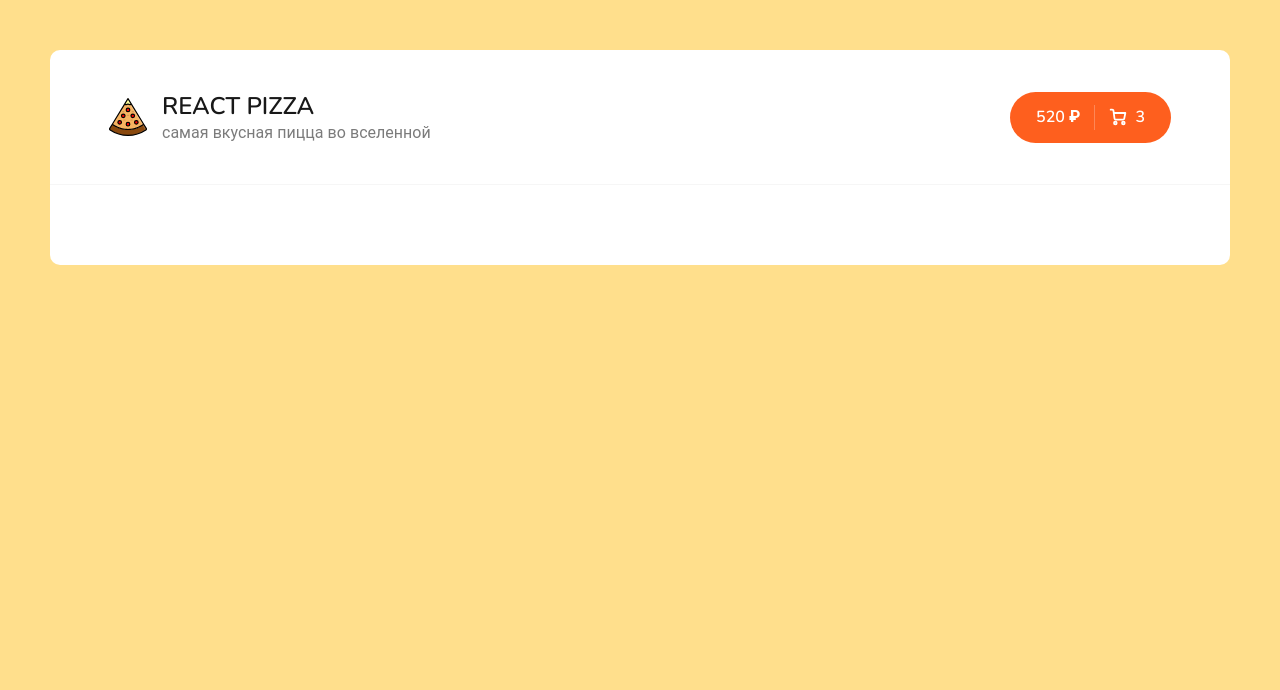
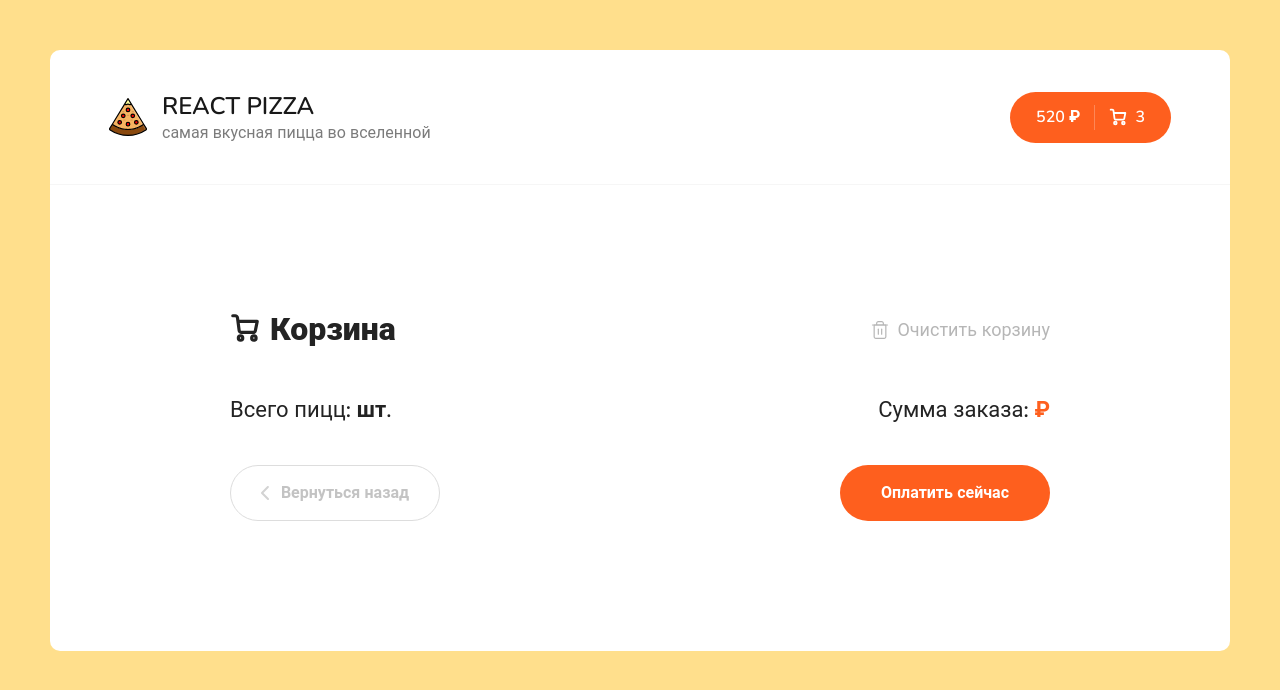
Before and after one commit to Xenia-Golb/pizza__react, a React (Create React App) app: page /cart in a window 1280 px wide. Shown: the top 690 px of the page. Built offline with nearby package versions, Linux system fonts and the light colour scheme.

Commit message:
L8 add styles, add cart page

```diff
--- a/src/pages/Cart.jsx
+++ b/src/pages/Cart.jsx
@@ -1,5 +1,130 @@
+import { Link } from "react-router-dom";
+
 function Cart() {
-  return <></>;
+  return (
+    <div className="container container--cart">
+      <div className="cart">
+        <div className="cart__top">
+          <h2 className="content__title">
+            <svg
+              width="18"
+              height="18"
+              viewBox="0 0 18 18"
+              fill="none"
+              xmlns="http://www.w3.org/2000/svg"
+            >
+              <path
+                d="M6.33333 16.3333C7.06971 16.3333 7.66667 15.7364 7.66667 15C7.66667 14.2636 7.06971 13.6667 6.33333 13.6667C5.59695 13.6667 5 14.2636 5 15C5 15.7364 5.59695 16.3333 6.33333 16.3333Z"
+                stroke="white"
+                strokeWidth="1.8"
+                strokeLinecap="round"
+                strokeLinejoin="round"
+              ></path>
+              <path
+                d="M14.3333 16.3333C15.0697 16.3333 15.6667 15.7364 15.6667 15C15.6667 14.2636 15.0697 13.6667 14.3333 13.6667C13.597 13.6667 13 14.2636 13 15C13 15.7364 13.597 16.3333 14.3333 16.3333Z"
+                stroke="white"
+                strokeWidth="1.8"
+                strokeLinecap="round"
+                strokeLinejoin="round"
+              ></path>
+              <path
+                d="M4.78002 4.99999H16.3334L15.2134 10.5933C15.1524 10.9003 14.9854 11.176 14.7417 11.3722C14.4979 11.5684 14.1929 11.6727 13.88 11.6667H6.83335C6.50781 11.6694 6.1925 11.553 5.94689 11.3393C5.70128 11.1256 5.54233 10.8295 5.50002 10.5067L4.48669 2.82666C4.44466 2.50615 4.28764 2.21182 4.04482 1.99844C3.80201 1.78505 3.48994 1.66715 3.16669 1.66666H1.66669"
+                stroke="white"
+                strokeWidth="1.8"
+                strokeLinecap="round"
+                strokeLinejoin="round"
+              ></path>
+            </svg>
+            Корзина
+          </h2>
+          <div onClick={() => {}} className="cart__clear">
+            <svg
+              width="20"
+              height="20"
+              viewBox="0 0 20 20"
+              fill="none"
+              xmlns="http://www.w3.org/2000/svg"
+            >
+              <path
+                d="M2.5 5H4.16667H17.5"
+                stroke="#B6B6B6"
+                strokeWidth="1.2"
+                strokeLinecap="round"
+                strokeLinejoin="round"
+              ></path>
+              <path
+                d="M6.66663 5.00001V3.33334C6.66663 2.89131 6.84222 2.46739 7.15478 2.15483C7.46734 1.84227 7.89127 1.66667 8.33329 1.66667H11.6666C12.1087 1.66667 12.5326 1.84227 12.8451 2.15483C13.1577 2.46739 13.3333 2.89131 13.3333 3.33334V5.00001M15.8333 5.00001V16.6667C15.8333 17.1087 15.6577 17.5326 15.3451 17.8452C15.0326 18.1577 14.6087 18.3333 14.1666 18.3333H5.83329C5.39127 18.3333 4.96734 18.1577 4.65478 17.8452C4.34222 17.5326 4.16663 17.1087 4.16663 16.6667V5.00001H15.8333Z"
+                stroke="#B6B6B6"
+                strokeWidth="1.2"
+                strokeLinecap="round"
+                strokeLinejoin="round"
+              ></path>
+              <path
+                d="M8.33337 9.16667V14.1667"
+                stroke="#B6B6B6"
+                strokeWidth="1.2"
+                strokeLinecap="round"
+                strokeLinejoin="round"
+              ></path>
+              <path
+                d="M11.6666 9.16667V14.1667"
+                stroke="#B6B6B6"
+                strokeWidth="1.2"
+                strokeLinecap="round"
+                strokeLinejoin="round"
+              ></path>
+            </svg>
+
+            <span>Очистить корзину</span>
+          </div>
+        </div>
+        {/* <div className="content__items">
+            {items.map(() => (
+              <CartItem key={item.id} {...item} />
+            ))}
+          </div> */}
+        <div className="cart__bottom">
+          <div className="cart__bottom-details">
+            <span>
+              {" "}
+              Всего пицц: <b>{} шт.</b>{" "}
+            </span>
+            <span>
+              {" "}
+              Сумма заказа: <b>{} ₽</b>{" "}
+            </span>
+          </div>
+          <div className="cart__bottom-buttons">
+            <Link
+              to="/"
+              className="button button--outline button--add go-back-btn"
+            >
+              <svg
+                width="8"
+                height="14"
+                viewBox="0 0 8 14"
+                fill="none"
+                xmlns="http://www.w3.org/2000/svg"
+              >
+                <path
+                  d="M7 13L1 6.93015L6.86175 1"
+                  stroke="#D3D3D3"
+                  strokeWidth="1.5"
+                  strokeLinecap="round"
+                  strokeLinejoin="round"
+                ></path>
+              </svg>
+
+              <span>Вернуться назад</span>
+            </Link>
+            <div className="button pay-btn">
+              <span>Оплатить сейчас</span>
+            </div>
+          </div>
+        </div>
+      </div>
+    </div>
+  );
 }
 
 export default Cart;
--- a/src/pages/Home.jsx
+++ b/src/pages/Home.jsx
@@ -15,6 +15,7 @@
         setItems(json);
         setLoading(false);
       });
+    window.scroll(0, 0);
   }, []);
   return (
     <>
--- a/src/sass/app.scss
+++ b/src/sass/app.scss
@@ -1,7 +1,7 @@
-@import './variables';
-@import './libs/normalize';
+@import "./variables";
+@import "./libs/normalize";
 
-@import './components/all';
+@import "./components/all";
 
 body {
   background-color: $background;
@@ -14,25 +14,97 @@
   margin: 50px auto;
   border-radius: 10px;
   max-width: 1400px;
+
+  @media (max-width: 645px) {
+    width: calc(100vw - 30px);
+    margin-top: 15px;
+  }
 }
 
 .content {
   padding: 40px 0;
 
+  &__error-info {
+    margin: 100px auto;
+    width: 500px;
+    text-align: center;
+
+    h2 {
+      font-size: 32px;
+      font-weight: 700;
+      margin-bottom: 10px;
+    }
+
+    p {
+      font-size: 20px;
+    }
+  }
+
   &__title {
-    margin: 35px 0;
+    font-weight: 800;
+    font-size: 38px;
+    margin-top: 60px;
+    margin-bottom: 50px;
   }
 
   &__items {
-    display: flex;
-    flex-wrap: wrap;
-    justify-content: space-between;
+    display: grid;
+    grid-template-columns: repeat(4, 1fr);
+    grid-template-rows: repeat(1, 1fr);
+    grid-column-gap: 11px;
+
+    @media (max-width: 1400px) {
+      grid-template-columns: repeat(3, 1fr);
+    }
+
+    @media (max-width: 1060px) {
+      grid-template-columns: repeat(2, 1fr);
+    }
+
+    @media (max-width: 730px) {
+      grid-template-columns: repeat(1, 1fr);
+    }
   }
 
   &__top {
     display: flex;
     align-items: center;
     justify-content: space-between;
+
+    @media (max-width: 1260px) {
+      .categories {
+        width: 100%;
+        overflow: auto;
+
+        ul {
+          width: 785px;
+        }
+      }
+
+      .sort {
+        padding-left: 20px;
+        b {
+          display: none;
+        }
+      }
+    }
+
+    @media (max-width: 760px) {
+      .categories {
+        ul {
+          li {
+            padding: 8px 20px;
+          }
+        }
+      }
+    }
+
+    @media (max-width: 820px) {
+      .categories {
+        margin-top: 30px;
+      }
+      flex-direction: column-reverse;
+    }
   }
 }
 
@@ -105,6 +177,10 @@
     }
   }
 
+  .content__items {
+    display: block;
+  }
+
   &__item {
     display: flex;
     width: 100%;
@@ -153,6 +229,27 @@
         svg {
           path:first-of-type {
             display: none;
+          }
+        }
+
+        &:disabled {
+          opacity: 0.4;
+          border-color: #787878;
+
+          &:active {
+            transform: none;
+          }
+
+          &:hover {
+            background-color: transparent;
+
+            svg path {
+              fill: #787878;
+            }
+          }
+
+          svg path {
+            fill: #787878;
           }
         }
       }
@@ -273,17 +370,18 @@
   }
 
   &--empty {
-    margin: 0 auto;
-    width: 560px;
+    margin: 80px auto;
+    width: 620px;
     text-align: center;
 
     h2 {
-      font-size: 32px;
-      margin-bottom: 10px;
+      font-size: 36px;
+      font-weight: 700;
+      margin-bottom: 15px;
     }
 
     p {
-      font-size: 18px;
+      font-size: 20px;
       line-height: 145.4%;
       letter-spacing: 0.01em;
       color: #777777;
--- a/src/sass/components/_pizza-block.scss
+++ b/src/sass/components/_pizza-block.scss
@@ -1,4 +1,4 @@
-@import '../variables';
+@import "../variables";
 
 .pizza-block {
   width: 280px;
```
